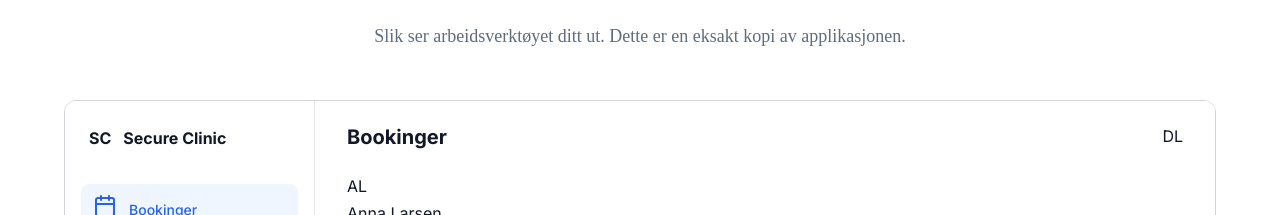
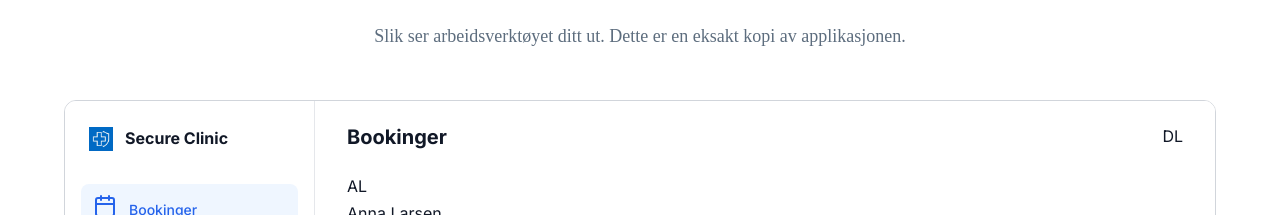
Before and after one commit to Eliasquist/secure-clinic-website, a Next.js app: page /demo in a window 1280 px wide. Shown: the part 1367-1582 px from the top of the page. Built offline with nearby package versions, Linux system fonts and the light colour scheme.

Commit message:
style: Final 1:1 tweaks (font sizes, logo restore)

```diff
--- a/app/demo/page.tsx
+++ b/app/demo/page.tsx
@@ -406,9 +406,7 @@ export default function DemoPage() {
                         {/* Sidebar */}
                         <div className="da-sidebar">
                             <div className="da-sidebar-brand">
-                                <div className="w-8 h-8 bg-brand-600 rounded-lg flex items-center justify-center text-white font-bold text-sm">
-                                    SC
-                                </div>
+                                <Image src="/logo.png" width={24} height={24} alt="Logo" className="mr-2" />
                                 Secure Clinic
                             </div>
 
--- a/app/globals.css
+++ b/app/globals.css
@@ -2025,11 +2025,11 @@ body {
 }
 
 .da-input-label {
-  font-size: 11px;
+  font-size: 10px;
   font-weight: 700;
   text-transform: uppercase;
-  color: #6b7280;
-  margin-bottom: 8px;
+  color: #9ca3af;
+  margin-bottom: 6px;
   letter-spacing: 0.05em;
   display: block;
 }
```
